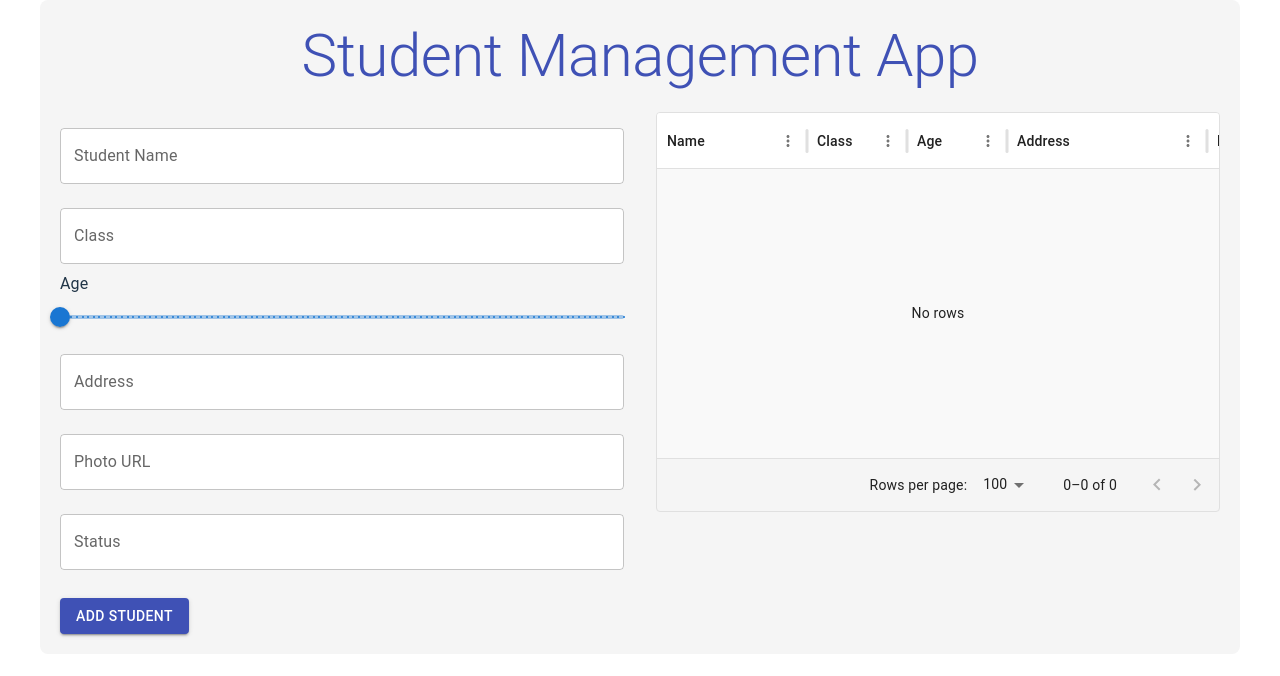
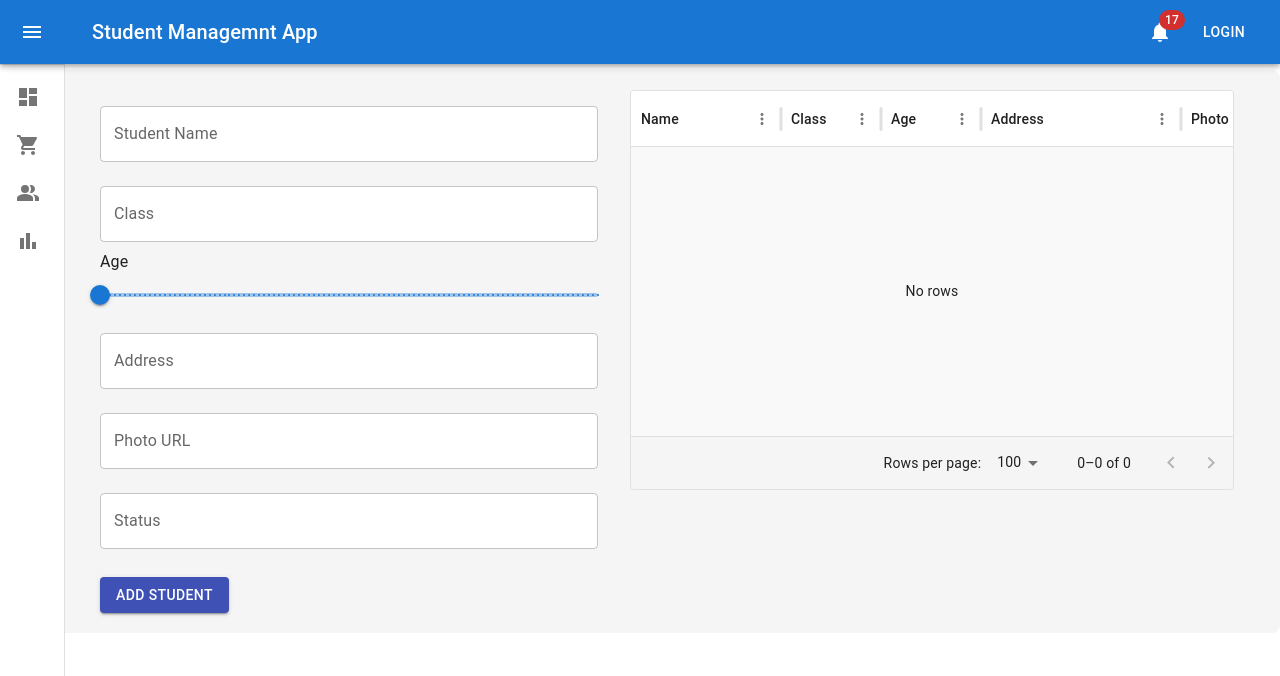
Before and after one commit to CircleStack/SampleProject, a React (Vite) app: page /home in a window 1280 px wide. Shown: the top 676 px of the page. Built offline with nearby package versions, Linux system fonts and the light colour scheme.

Commit message:
Added appbar and tools in homescreen

```diff
--- a/src/App.tsx
+++ b/src/App.tsx
@@ -10,7 +10,7 @@ const App = () => {
      >
       <BrowserRouter>
         <Routes>
-          <Route index element={<LoginForm />} />
+          <Route path="/" element={<LoginForm />} />
           <Route path="/home" element={<HomeScreen />} />
         </Routes>
       </BrowserRouter>
--- a/src/Screens/HomeScreen.tsx
+++ b/src/Screens/HomeScreen.tsx
@@ -1,7 +1,15 @@
 import React, { useState } from 'react';
-import { Container, TextField, Button, Typography, Grid,  Slider } from '@mui/material';
+import { TextField, Button, Typography, Grid, Slider, Toolbar, IconButton, ListItem, ListItemButton, ListItemIcon, ListItemText, Divider, List, CssBaseline, Box, Badge } from '@mui/material';
 import { DataGrid, GridColDef } from '@mui/x-data-grid';
 import StudentDetails from '../components/StudentDetails';
+import MuiAppBar, { AppBarProps as MuiAppBarProps } from '@mui/material/AppBar';
+import MenuIcon from '@mui/icons-material/Menu';
+import ChevronLeftIcon from '@mui/icons-material/ChevronLeft';
+import ChevronRightIcon from '@mui/icons-material/ChevronRight';
+import { styled, useTheme, Theme, CSSObject } from '@mui/material/styles';
+import MuiDrawer from '@mui/material/Drawer';
+import { BarChart, Dashboard, Notifications, PeopleAlt, ShoppingCart } from '@mui/icons-material';
+import { useNavigate } from 'react-router-dom';
 
 interface Student {
   id: number;
@@ -13,6 +21,77 @@ interface Student {
   passed: string;
 }
 
+interface AppBarProps extends MuiAppBarProps {
+  open?: boolean;
+}
+const drawerWidth = 240;
+
+const AppBar = styled(MuiAppBar, {
+  shouldForwardProp: (prop) => prop !== 'open',
+})<AppBarProps>(({ theme, open }) => ({
+  zIndex: theme.zIndex.drawer + 1,
+  transition: theme.transitions.create(['width', 'margin'], {
+    easing: theme.transitions.easing.sharp,
+    duration: theme.transitions.duration.leavingScreen,
+  }),
+  ...(open && {
+    marginLeft: drawerWidth,
+    width: `calc(100% - ${drawerWidth}px)`,
+    transition: theme.transitions.create(['width', 'margin'], {
+      easing: theme.transitions.easing.sharp,
+      duration: theme.transitions.duration.enteringScreen,
+    }),
+  }),
+}));
+
+const DrawerHeader = styled('div')(({ theme }) => ({
+  display: 'flex',
+  alignItems: 'center',
+  justifyContent: 'flex-end',
+  padding: theme.spacing(0, 1),
+  // necessary for content to be below app bar
+  ...theme.mixins.toolbar,
+}));
+
+
+const openedMixin = (theme: Theme): CSSObject => ({
+  width: drawerWidth,
+  transition: theme.transitions.create('width', {
+    easing: theme.transitions.easing.sharp,
+    duration: theme.transitions.duration.enteringScreen,
+  }),
+  overflowX: 'hidden',
+});
+
+const closedMixin = (theme: Theme): CSSObject => ({
+  transition: theme.transitions.create('width', {
+    easing: theme.transitions.easing.sharp,
+    duration: theme.transitions.duration.leavingScreen,
+  }),
+  overflowX: 'hidden',
+  width: `calc(${theme.spacing(7)} + 1px)`,
+  [theme.breakpoints.up('sm')]: {
+    width: `calc(${theme.spacing(8)} + 1px)`,
+  },
+});
+
+const Drawer = styled(MuiDrawer, { shouldForwardProp: (prop) => prop !== 'open' })(
+  ({ theme, open }) => ({
+    width: drawerWidth,
+    flexShrink: 0,
+    whiteSpace: 'nowrap',
+    boxSizing: 'border-box',
+    ...(open && {
+      ...openedMixin(theme),
+      '& .MuiDrawer-paper': openedMixin(theme),
+    }),
+    ...(!open && {
+      ...closedMixin(theme),
+      '& .MuiDrawer-paper': closedMixin(theme),
+    }),
+  }),
+);
+
 const HomeScreen: React.FC = () => {
   const [students, setStudents] = useState<Student[]>([]);
   const [newStudentName, setNewStudentName] = useState('');
@@ -22,6 +101,18 @@ const HomeScreen: React.FC = () => {
   const [newStudentPhoto, setNewStudentPhoto] = useState('');
   const [newStudentPassed, setNewStudentPassed] = useState('');
   const [selectedStudent, setSelectedStudent] = useState<Student | null>(null);
+  const theme = useTheme();
+  const [open, setOpen] = React.useState(false);
+
+  const navigate = useNavigate();
+  const handleDrawerOpen = () => {
+    setOpen(true);
+  };
+
+  const handleDrawerClose = () => {
+    setOpen(false);
+  };
+
 
   const addStudent = () => {
     if (newStudentName.trim() && newStudentStd.trim()) {
@@ -84,12 +175,81 @@ const HomeScreen: React.FC = () => {
   }));
 
   return (
-    <Container style={styles.container}>
-      <Typography variant="h2" gutterBottom style={styles.title}>
-        Student Management App
-      </Typography>
+    <Box style={styles.container}>
+      <CssBaseline />
+      <AppBar position="fixed" open={open}>
+        <Toolbar>
+          <IconButton
+            color="inherit"
+            aria-label="open drawer"
+            onClick={handleDrawerOpen}
+            edge="start"
+            sx={{
+              marginRight: 5,
+              ...(open && { display: 'none' }),
+            }}
+          >
+            <MenuIcon />
+          </IconButton>
+          <Typography variant="h6" noWrap component="div" sx={{flexGrow:1}}>
+            Student Managemnt App
+          </Typography>
+          <Badge badgeContent={17} color="error" style={{marginRight:20}}>
+            <Notifications />
+          </Badge>
+          <Button color="inherit" onClick={()=> navigate("/")} >Login</Button>
+
+        </Toolbar>
+      </AppBar>
+
+      <Drawer variant="permanent" open={open}>
+        <DrawerHeader>
+          <IconButton onClick={handleDrawerClose}>
+            {theme.direction === 'rtl' ? <ChevronRightIcon /> : <ChevronLeftIcon />}
+          </IconButton>
+        </DrawerHeader>
+        <Divider />
+        <List>
+          <ListItem disablePadding>
+            <ListItemButton>
+              <ListItemIcon>
+                <Dashboard />
+              </ListItemIcon>
+              <ListItemText primary="Dashboard" />
+            </ListItemButton>
+          </ListItem>
+
+          <ListItem disablePadding>
+            <ListItemButton>
+              <ListItemIcon>
+                <ShoppingCart />
+              </ListItemIcon>
+              <ListItemText primary="Orders" />
+            </ListItemButton>
+          </ListItem>
+
+          <ListItem disablePadding>
+            <ListItemButton>
+              <ListItemIcon>
+                <PeopleAlt />
+              </ListItemIcon>
+              <ListItemText primary="Customers" />
+            </ListItemButton>
+          </ListItem>
+
+          <ListItem disablePadding>
+            <ListItemButton>
+              <ListItemIcon>
+                <BarChart />
+              </ListItemIcon>
+              <ListItemText primary="Reports" />
+            </ListItemButton>
+          </ListItem>
+
+        </List>
+      </Drawer>
       <Grid container spacing={4}>
-        <Grid item xs={12} sm={6}>
+        <Grid item xs={12} sm={5} marginLeft={10} >
           <TextField
             label="Student Name"
             fullWidth
@@ -162,15 +322,18 @@ const HomeScreen: React.FC = () => {
         </Grid>
       </Grid>
       {selectedStudent && <StudentDetails student={selectedStudent} />}
-    </Container>
+    </Box>
   );
 };
 
 const styles: { [key: string]: React.CSSProperties } = {
   container: {
-    padding: '20px',
     backgroundColor: '#f5f5f5',
     borderRadius: '8px',
+    marginTop: 70,
+    display:"list-item",
+    padding:20,
+
   },
   title: {
     textAlign: 'center',
```
Also changed, not shown: 1 other file (tests, documents, lock files or other folders).
